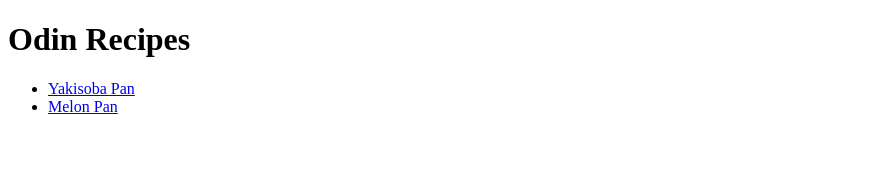
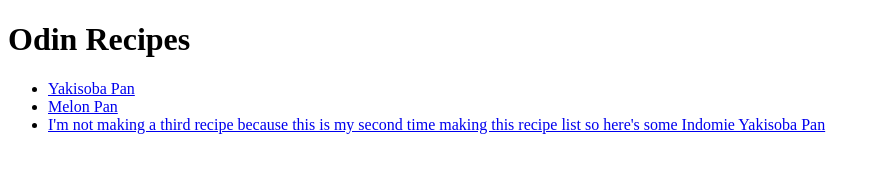
Before and after one commit to gregumin/odin-recipes2, a plain HTML site: page index.html in a window 1280 px wide. Shown: the whole page, without its empty margins (0-879 px from the left). Drawn offline with Linux system fonts and the light colour scheme.

Commit message:
Add Indomie Yakisoba Pan recipe onto index.html
The actual recipe page doesn't exist, just links you to an existing link on a Indomie Yakisoba Pan recipe.

```diff
--- a/index.html
+++ b/index.html
@@ -10,6 +10,7 @@
     <ul>
         <li><a href="./recipes/yakisoba-pan.html">Yakisoba Pan</a></li>
         <li><a href="./recipes/melon-pan.html">Melon Pan</a></li>
+        <li><a href="https://cookpad.com/my/recipes/17197922-yakisoba-indomie-pan">I'm not making a third recipe because this is my second time making this recipe list so here's some Indomie Yakisoba Pan</a></li>
     </ul>
 </body>
 </html>
```
